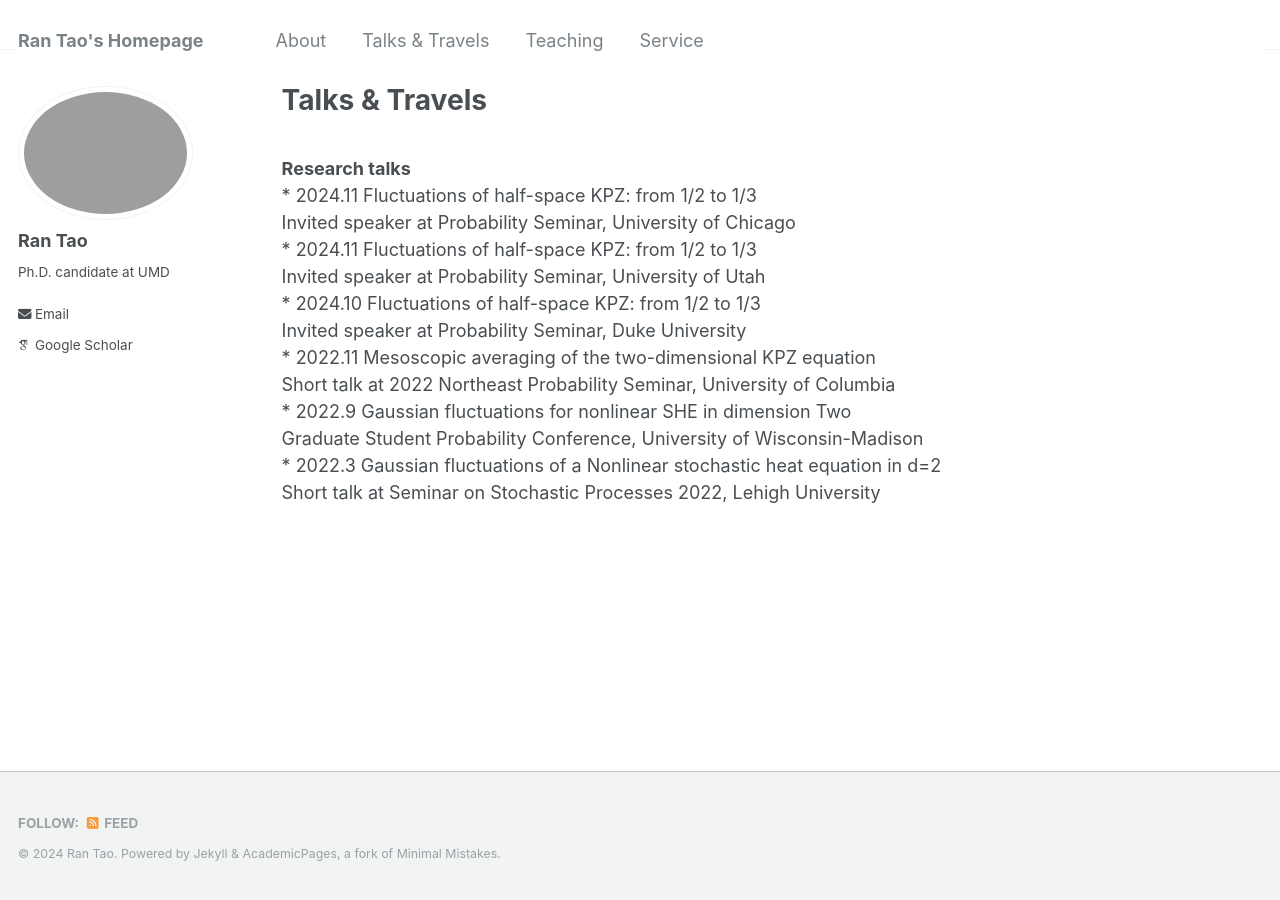
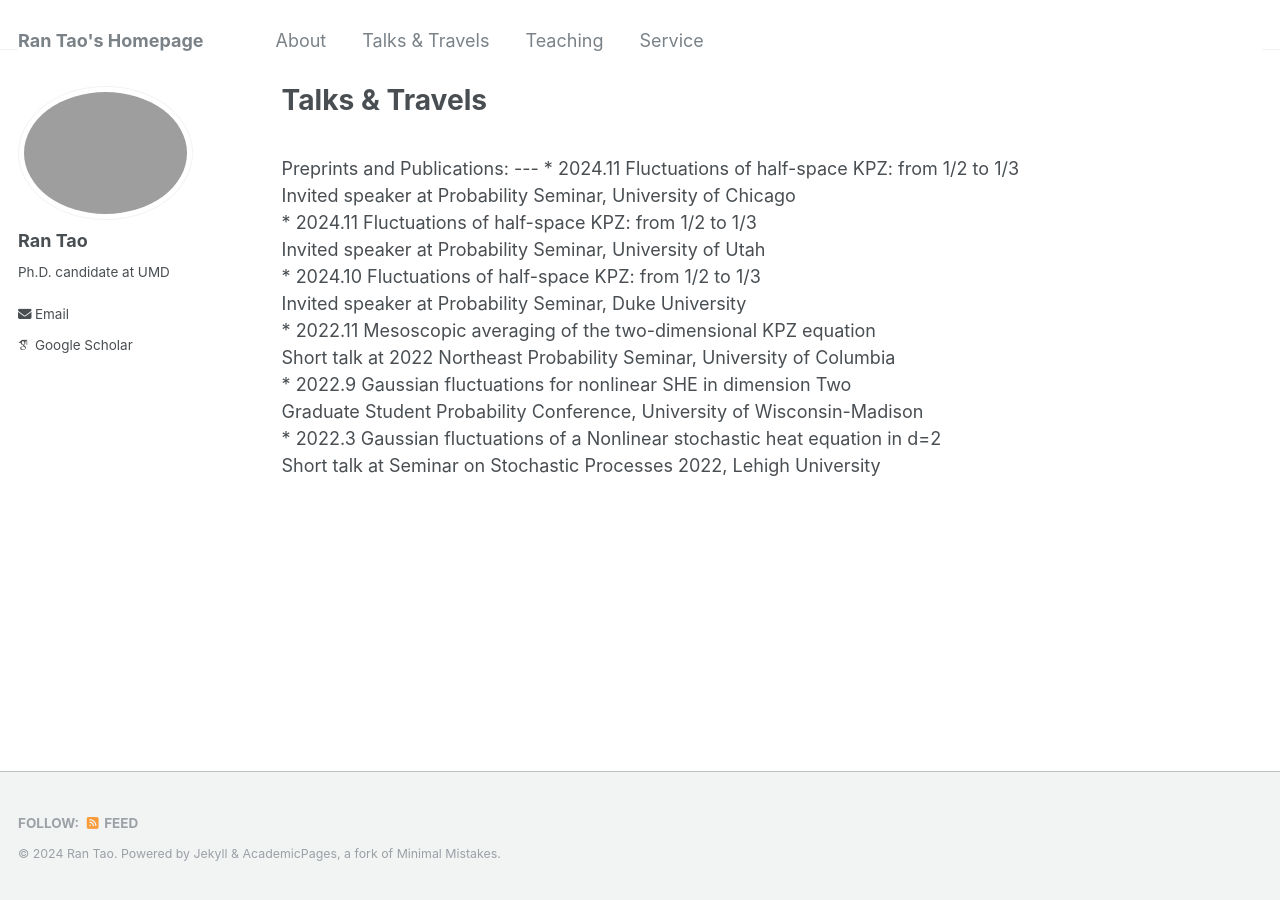
Before and after one commit to rantao16/rantao16.github.io, a Jekyll site: the page built from _pages/talks.html, in a window 1280 px wide. Built offline with Jekyll 4.4.1, drawn with Linux system fonts in a browser that asks for light colours; some web fonts are replaced.

Commit message:
Update talks.html

```diff
--- a/_pages/talks.html
+++ b/_pages/talks.html
@@ -9,8 +9,8 @@ author_profile: true
 
 <br/>
 
-<b>Research talks</b><br/>
-
+Preprints and Publications:
+---
 * 2024.11 Fluctuations of half-space KPZ: from 1/2 to 1/3<br/>
 
 Invited speaker at Probability Seminar, University of Chicago<br/>
```
